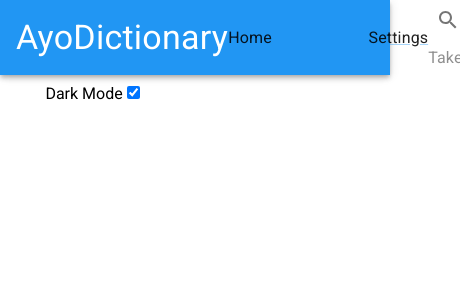
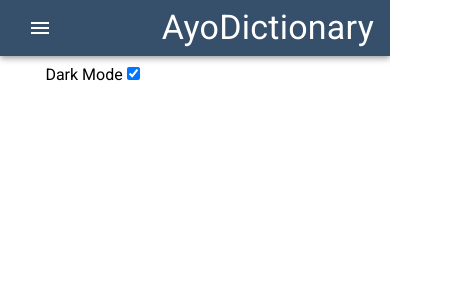
Before and after one commit to TheAyoKhan/dictionary-app, a React (Create React App) app: page /settings in a window 390 px wide. Shown: the top 300 px of the page, 468 px wide, since content can reach past the window. Built offline with nearby package versions, Linux system fonts and the light colour scheme.

Commit message:
feat(ui): Altered the header and links
Changed the header Link content from Typography to Buttons. When the screen shrinks enough, the Links disappear and a clickable Menu icon appears, inside of which is links

```diff
--- a/src/components/Header/NavLinks/NavLink.tsx
+++ b/src/components/Header/NavLinks/NavLink.tsx
@@ -1,6 +1,6 @@
 import React from 'react';
 import Link from '@mui/material/Link';
-import Typography from "@mui/material/Typography";
+import Button from "@mui/material/Button";
 import styled from '@mui/system/styled';
 import { Page } from "../../../types/pages";
 
@@ -13,7 +13,7 @@ const StyledLink = styled(Link)({
 
 const NavLink = ({ page: { name, path } }: { page: Page }): JSX.Element => (
   <StyledLink key={name} href={path} id={`header__${name}-link`} className={'header__link'} >
-    <Typography color="textPrimary">{name}</Typography>
+    <Button color="secondary">{name}</Button>
   </StyledLink>
 );
 
--- a/src/components/Header/NavLinks/index.tsx
+++ b/src/components/Header/NavLinks/index.tsx
@@ -3,12 +3,15 @@ import styled from '@mui/system/styled';
 import { Pages } from '../../../types/pages';
 import NavLink from './NavLink';
 
-const StyledNav = styled('nav')({
-  minWidth: '200px',
-  display: 'flex',
+const StyledNav = styled('nav')(({ theme }) => ({
+	[theme.breakpoints.down('sm')]: {
+		display: 'none',
+	},
+	display: 'flex',
+  flexBasis: '200px',
   justifyContent: 'space-between',
   alignItems: 'center',
-});
+}));
 
 const NavLinks = ({ pages }: { pages: Pages }): JSX.Element => {
 	return (
--- /dev/null
+++ b/src/components/Header/NavMenu/NavMenuItem.tsx
@@ -0,0 +1,12 @@
+import React from 'react';
+import MenuItem from '@mui/material/MenuItem';
+import { Page } from "../../../types/pages";
+import { Link } from '@mui/material';
+
+const NavMenuItem = ({ page: { name, path } }: { page: Page }): JSX.Element => (
+  <MenuItem>
+    <Link textAlign="center" href={path}>{name}</Link>
+  </MenuItem>
+);
+
+export default NavMenuItem;
--- /dev/null
+++ b/src/components/Header/NavMenu/index.tsx
@@ -0,0 +1,52 @@
+import React, { MouseEventHandler } from 'react';
+import Box from '@mui/material/Box';
+import IconButton from '@mui/material/IconButton';
+import Menu from '@mui/material/Menu';
+import MenuIcon from '@mui/icons-material/Menu';
+import { Pages } from '../../../types/pages';
+import NavMenuItem from './NavMenuItem';
+
+const NavMenu = ({ pages }: { pages: Pages }): JSX.Element => {
+  const [anchorElNav, setAnchorElNav] = React.useState<null | HTMLElement>(null);
+
+  const handleToggleNavMenu: MouseEventHandler<HTMLElement> = ({ currentTarget }): void => {
+		setAnchorElNav(anchorElNav ? null : currentTarget);
+	};
+
+  return (
+    <Box sx={{ display: { sm: 'flex', md: 'none' }}}>
+      <IconButton
+        size="large"
+        aria-label="account of current user"
+        aria-controls="menu-appbar"
+        aria-haspopup="true"
+        onClick={handleToggleNavMenu}
+        color="inherit"
+      >
+        <MenuIcon />
+      </IconButton>
+      <Menu
+        id="menu-appbar"
+        anchorEl={anchorElNav}
+        anchorOrigin={{
+          vertical: 'bottom',
+          horizontal: 'left',
+        }}
+        keepMounted
+        transformOrigin={{
+          vertical: 'top',
+          horizontal: 'left',
+        }}
+        open={Boolean(anchorElNav)}
+        onClose={handleToggleNavMenu}
+        sx={{
+          display: { sm: 'block', md: 'none' },
+        }}
+      >
+        { pages.map((page) => <NavMenuItem page={page} key={`menu-item-${page.name}`} />) }
+      </Menu>
+    </Box>
+  );
+};
+
+export default NavMenu;
--- a/src/components/Header/SearchBar.tsx
+++ b/src/components/Header/SearchBar.tsx
@@ -6,6 +6,10 @@ import IconButton from '@mui/material/IconButton';
 import SearchIcon from '@mui/icons-material/Search';
 
 const Search = styled('div')(({ theme }) => ({
+	[theme.breakpoints.down('xs')]: {
+		display: 'none',
+	},
+	display: 'flex',
 	width: '100%',
 	borderRadius: theme.shape.borderRadius,
 	backgroundColor: alpha(theme.palette.common.white, 0.15),
@@ -13,15 +17,12 @@ const Search = styled('div')(({ theme }) => ({
 		backgroundColor: alpha(theme.palette.common.white, 0.25),
 	},
 	marginLeft: 0,
+	flexBasis: '400px',
 }));
 
 const StyledInput = styled(InputBase)(({ theme }) => ({
-	'.MuiInputBase-input': {
-		padding: theme.spacing(1, 1, 1, 0),
-		paddingLeft: `calc(1em + ${theme.spacing(4)})`,
-		width: 'calc(100% - 4px)',
-		height: 'calc(100% - 2px)',
-	},
+	width: '100%',
+	// height: '100%',
 }));
 
 const SearchBar = (): JSX.Element => {
@@ -44,7 +45,6 @@ const SearchBar = (): JSX.Element => {
 	};
 
 	return (
-		<div>
 		<Search className="search-bar">
 			<IconButton onClick={searchButtonClickHandler}>
 				<SearchIcon />
@@ -53,12 +53,11 @@ const SearchBar = (): JSX.Element => {
 				{...{
 					inputRef,
 					className: 'search-bar__input',
-						placeholder: 'Take a search',
+					placeholder: 'What would you liked defined?',
 					onKeyPress: keyPressHandler,
 				}}
 			/>
 		</Search>
-		</div>
 	);
 };
 
--- a/src/components/Header/index.tsx
+++ b/src/components/Header/index.tsx
@@ -3,11 +3,9 @@ import React from 'react';
 import AppBar from '@mui/material/AppBar';
 import Typography from '@mui/material/Typography';
 import Toolbar from '@mui/material/Toolbar';
-import IconButton from '@mui/material/IconButton';
-// Material UI Icons
-import MenuIcon from '@mui/icons-material/Menu';
 // Non-npm imports
 import NavLinks from './NavLinks';
+import NavMenu from './NavMenu';
 import SearchBar from './SearchBar';
 import pages from '../../pages';
 
@@ -18,8 +16,9 @@ const Header = (): JSX.Element => {
 				className: 'header',
 				position: 'sticky',
 			}}>
-			<Toolbar sx={{ justifyContent: 'space-around' }}>
-				<Typography variant="h4">AyoDictionary</Typography>
+			<Toolbar color="black" sx={{ justifyContent: 'space-between' }}>
+				<NavMenu {...{ pages }} />
+				<Typography sx={{ fontWeight: '500' }} variant="h4">AyoDictionary</Typography>
 				<NavLinks {...{ pages }} />
 				<SearchBar />
 			</Toolbar>
--- a/src/theme.ts
+++ b/src/theme.ts
@@ -4,14 +4,16 @@ const theme = createTheme({
 	palette: {
 		type: 'light',
 		primary: {
-			main: '#2196f3',
-			light: '#6ec6ff',
-			dark: '#0069c0',
+			main: '#364f6b',
+			light: '#637b99',
+			dark: '#072740',
+			contrastText: '#fff',
 		},
 		secondary: {
-			main: '#ffca28',
-			light: '#fffd61',
-			dark: '#c79a00',
+			main: '#fc5185',
+			light: '#ff86b4',
+			dark: '#c40759',
+			contrastText: '#000',
 		},
 	},
 	typography: {
```
Lines whose indentation alone changed are shown as unchanged.
